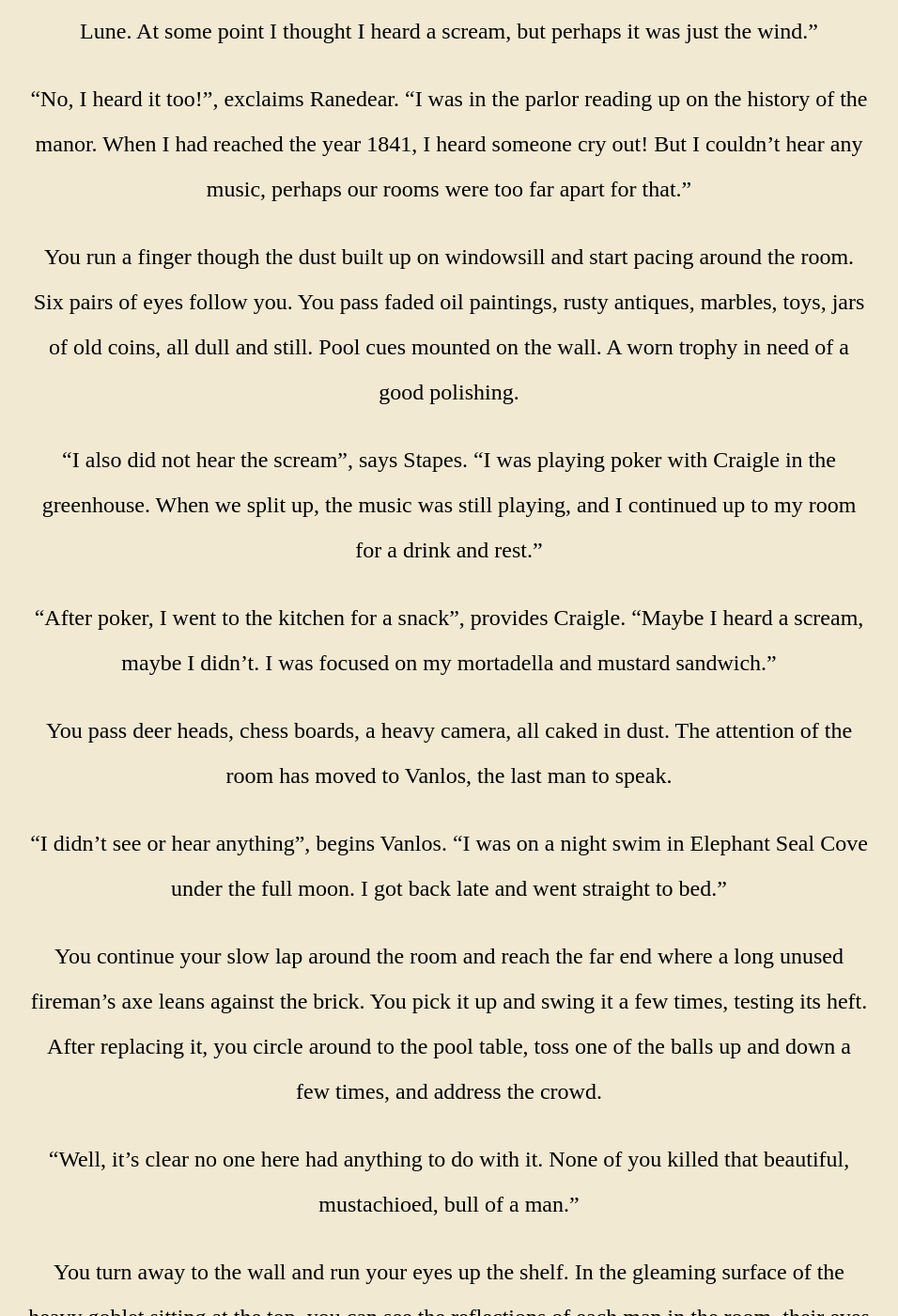
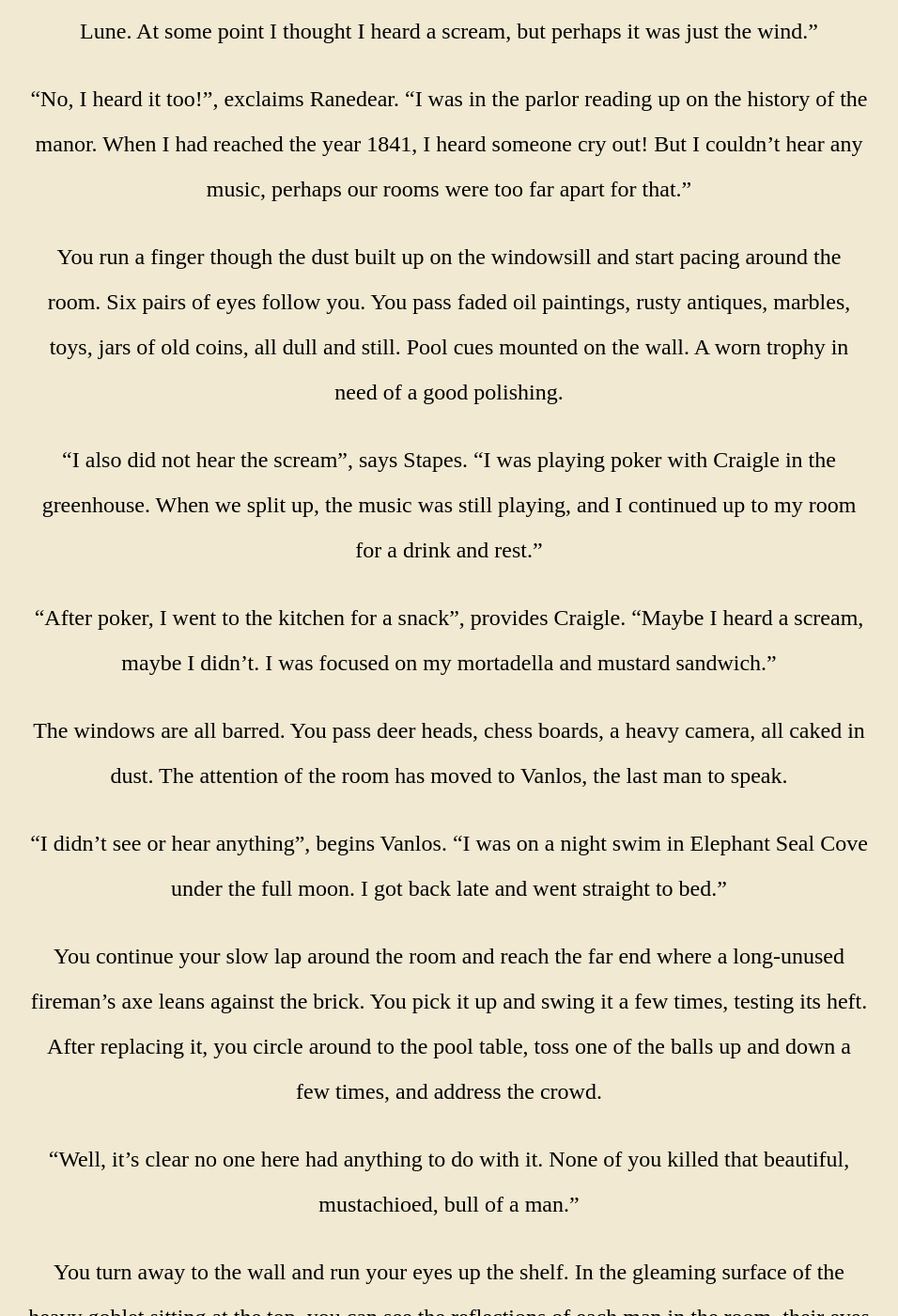
Before and after one commit to keatonelvins/keatonelvins.github.io, a Jekyll site: the page built from taytay.md, in a window 1280 px wide and 1400 px high, scrolled down 2559 px. Shown: the whole window at 94% size, without its empty margins (162-1118 px from the left). Built offline with Jekyll 4.4.1, drawn with Linux system fonts in a browser that asks for light colours; some web fonts are replaced; some of the changed text lies outside the part shown.

Commit message:
final edits

```diff
--- a/taytay.md
+++ b/taytay.md
@@ -39,17 +39,17 @@ For the first time, your attention moves away from Stapes towards the rest of th
 
 "No, I heard it too!", exclaims Ranedear. “I was in the parlor reading up on the history of the manor. When I had reached the year 1841, I heard someone cry out! But I couldn't hear any music, perhaps our rooms were too far apart for that.”
 
-You run a finger though the dust built up on windowsill and start pacing around the room. Six pairs of eyes follow you. You pass faded oil paintings, rusty antiques, marbles, toys, jars of old coins, all dull and still. Pool cues mounted on the wall. A worn trophy in need of a good polishing.
+You run a finger though the dust built up on the windowsill and start pacing around the room. Six pairs of eyes follow you. You pass faded oil paintings, rusty antiques, marbles, toys, jars of old coins, all dull and still. Pool cues mounted on the wall. A worn trophy in need of a good polishing.
 
 "I also did not hear the scream", says Stapes. "I was playing poker with Craigle in the greenhouse. When we split up, the music was still playing, and I continued up to my room for a drink and rest."
 
 "After poker, I went to the kitchen for a snack", provides Craigle. "Maybe I heard a scream, maybe I didn't. I was focused on my mortadella and mustard sandwich."
 
-You pass deer heads, chess boards, a heavy camera, all caked in dust. The attention of the room has moved to Vanlos, the last man to speak.
+The windows are all barred. You pass deer heads, chess boards, a heavy camera, all caked in dust. The attention of the room has moved to Vanlos, the last man to speak.
 
 "I didn't see or hear anything", begins Vanlos. "I was on a night swim in Elephant Seal Cove under the full moon. I got back late and went straight to bed."
 
-You continue your slow lap around the room and reach the far end where a long unused fireman's axe leans against the brick. You pick it up and swing it a few times, testing its heft. After replacing it, you circle around to the pool table, toss one of the balls up and down a few times, and address the crowd.
+You continue your slow lap around the room and reach the far end where a long-unused fireman's axe leans against the brick. You pick it up and swing it a few times, testing its heft. After replacing it, you circle around to the pool table, toss one of the balls up and down a few times, and address the crowd.
 
 “Well, it's clear no one here had anything to do with it. None of you killed that beautiful, mustachioed, bull of a man.”
 
```
Also changed, not shown: other parts of taytay.md (+3 -3 lines).
